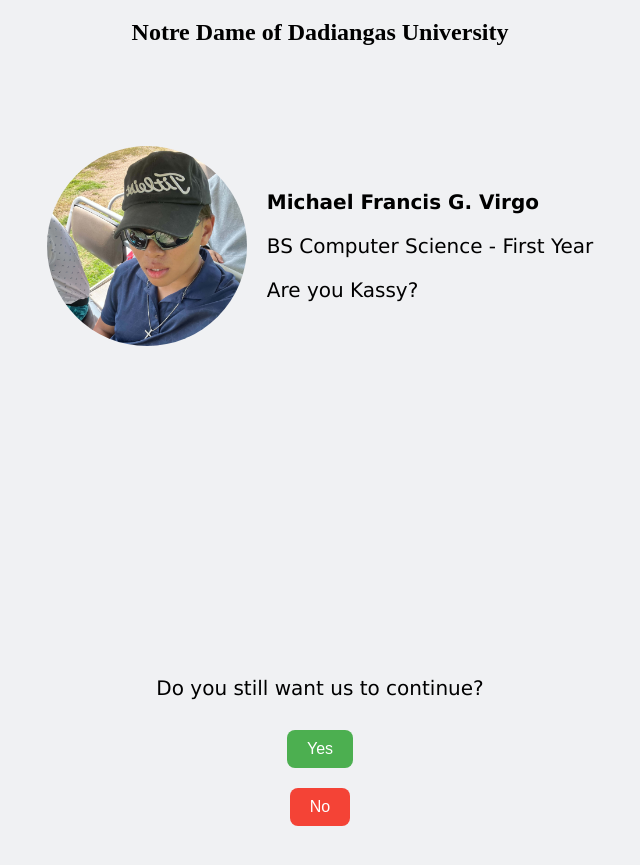
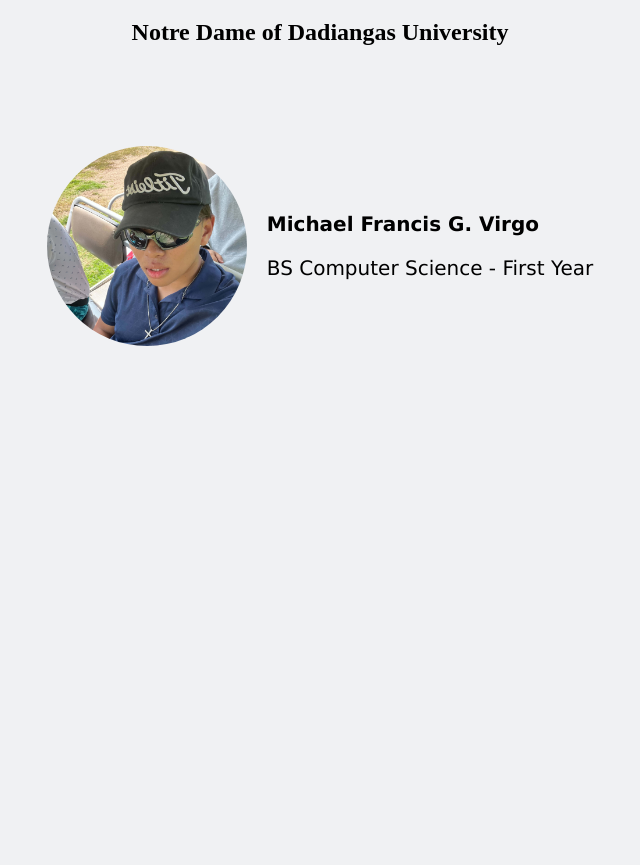
Before and after one commit to michael1034/Portfolio, a plain HTML site: page index.html in a window 1280 px wide. Shown: the part 61-926 px from the top of the page, without its empty margins (320-960 px from the left). After the commit the page ends 800 px from the top, so only its background shows below. Drawn offline with Linux system fonts and the light colour scheme.

Commit message:
Real wan

```diff
--- a/index.html
+++ b/index.html
@@ -14,39 +14,5 @@
     <div class="info">
       <p class="username">Michael Francis G. Virgo</p>
       <p>BS Computer Science - First Year</p>
-      <p>Are you Kassy?</p>
     </div>
   </div>
-<div class="question">
-  <p id="question-text">Do you still want us to continue?</p>
-  <button onclick="sayYes()">Yes</button>
-  <button id="no-btn" onmouseover="moveButton()">No</button>
-</div>
-
-<script>
-let yesCount = 0;
-
-function sayYes() {
-  yesCount++;
-  const questionText = document.getElementById("question-text");
-
-  if (yesCount === 1) {
-    questionText.innerText = "Will you try it out again with me?";
-  } else if (yesCount === 2) {
-    questionText.innerText = "aweee thankyou baby:( miss you so much my baby ko :(";
-  }
-}
-
-function moveButton() {
-  const btn = document.getElementById("no-btn");
-  const maxX = window.innerWidth - btn.offsetWidth;
-  const maxY = window.innerHeight - btn.offsetHeight;
-
-  const randomX = Math.random() * maxX;
-  const randomY = Math.random() * maxY;
-
-  btn.style.position = "fixed";
-  btn.style.left = randomX + "px";
-  btn.style.top = randomY + "px";
-}
-</script>
--- a/style.css
+++ b/style.css
@@ -40,31 +40,3 @@ img {
 .info {
   text-align: left;
 }
-
-button {
-  padding: 10px 20px;
-  margin: 10px;
-  font-size: 16px;
-  border: none;
-  border-radius: 8px;
-  cursor: pointer;
-}
-
-button:first-of-type {
-  background-color: #4CAF50;
-  color: white;
-}
-
-button:last-of-type {
-  background-color: #f44336;
-  color: white;
-}
-
-.question {
-  display: flex;
-  flex-direction: column;
-  align-items: center;
-  justify-content: center;
-  text-align: center;
-  min-height: 100vh;
-}
```
